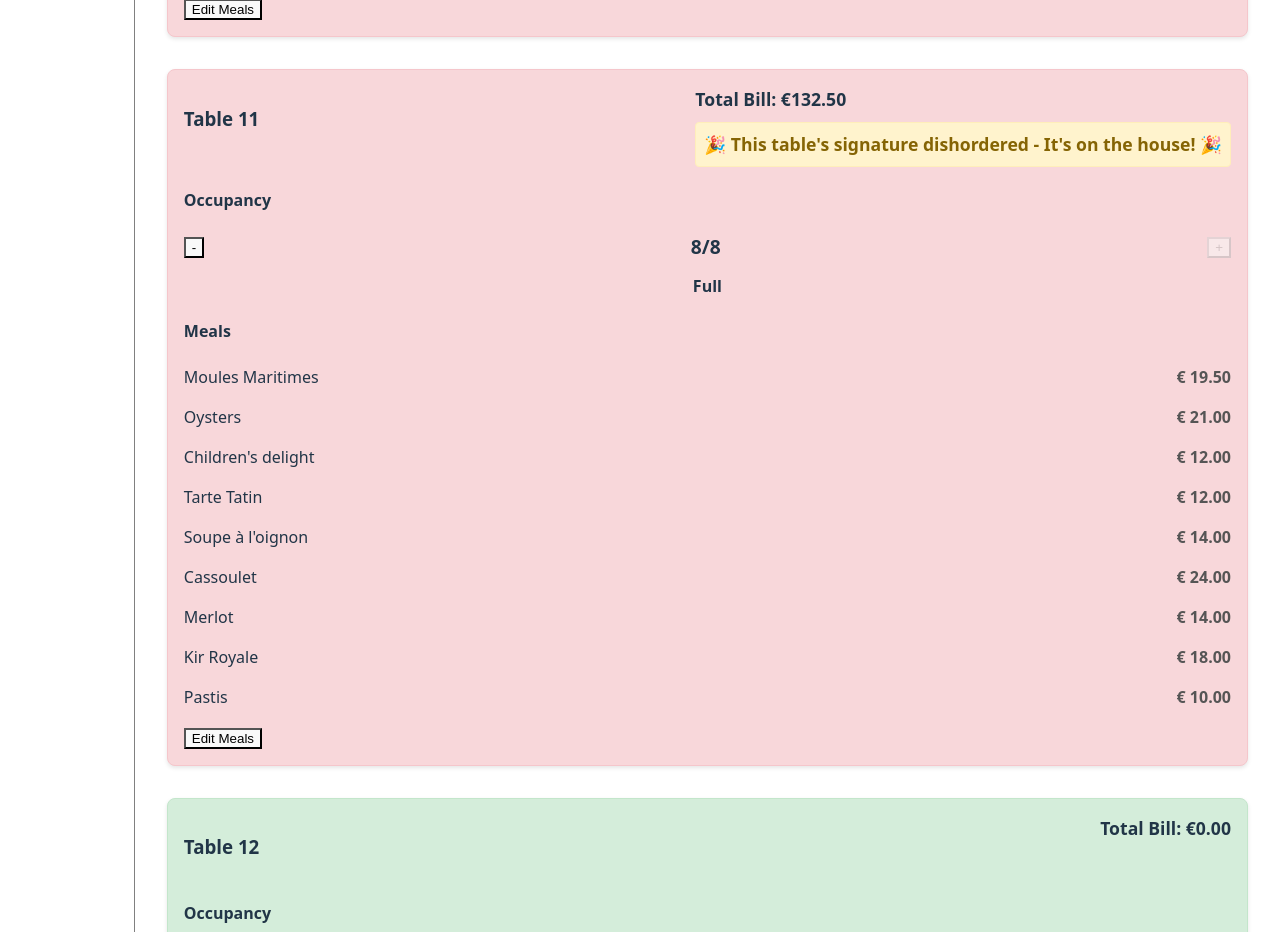
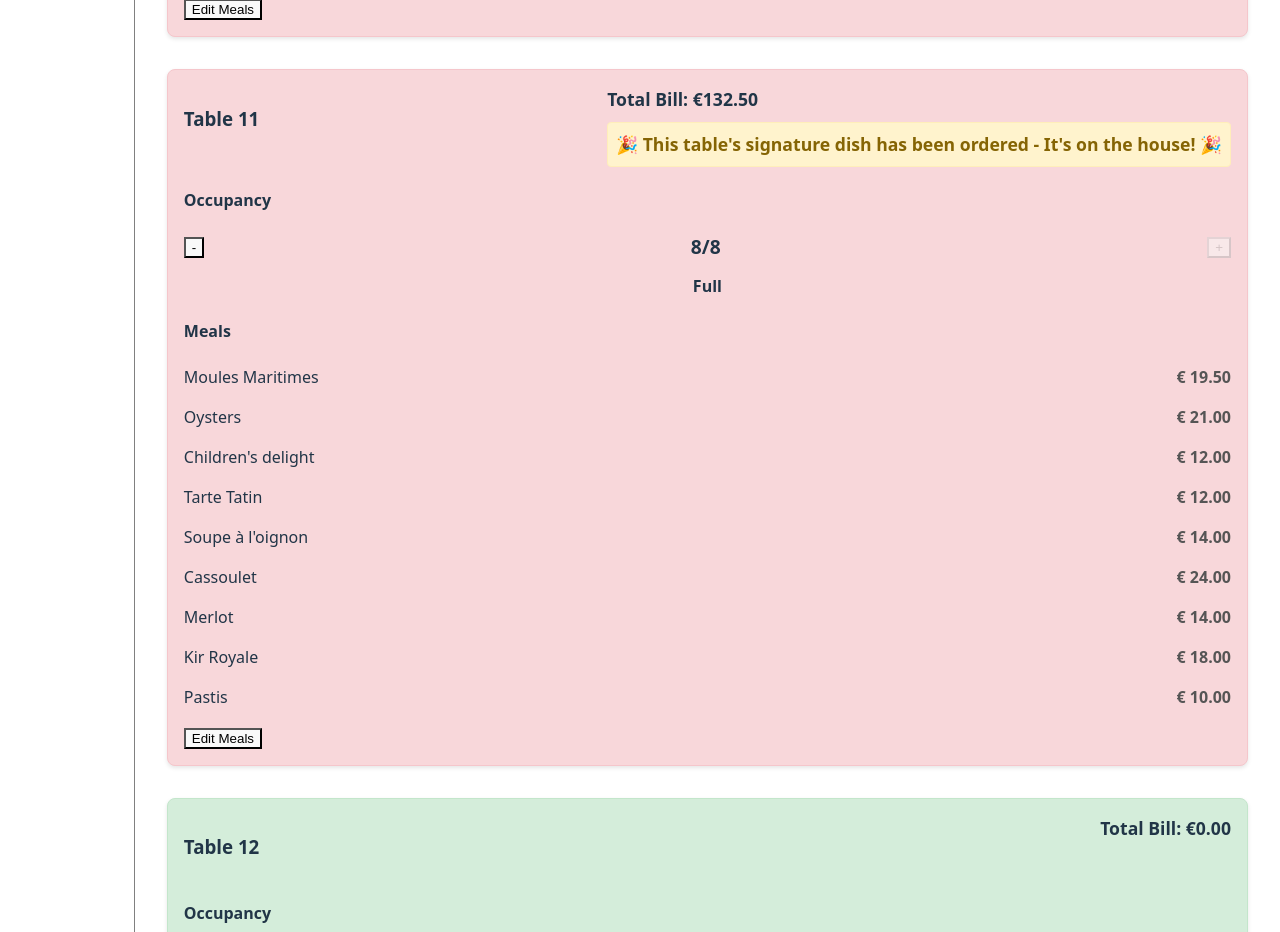
Before and after one commit to mattelaere/web4__maitredhotel__ishamattelaere, a React (Vite) app: page /#/edit in a window 1280 px wide. Shown: the part 3720-4652 px from the top of the page. Built offline with nearby package versions, Linux system fonts and the light colour scheme.

Commit message:
some cleanup

```diff
--- a/src/App.jsx
+++ b/src/App.jsx
@@ -41,7 +41,6 @@ function App() {
       const tmpRestaurant = structuredClone(prevRestaurant);
       const table = tmpRestaurant.tables[tableId];
 
-      // Clear all meals and reset occupancy
       table.mealIds = [];
       table.occupancy = 0;
 
--- a/src/components/Room.jsx
+++ b/src/components/Room.jsx
@@ -10,7 +10,6 @@ const Room = ({
     return (
         <article>
             <h2>{room.name}</h2>
-
             {room.tableIds.map((tableId) => {
                 const table = allTables[tableId];
                 return (
--- a/src/components/Table.jsx
+++ b/src/components/Table.jsx
@@ -41,7 +41,7 @@ const Table = ({
     const total = localMealIds.reduce((total, mealId) => {
       if (mealId === signatureDishId) {
         hasSignatureDish = true;
-        return total; // Don't add to the total (it's free)
+        return total;
       }
       return total + allMeals[mealId].price;
     }, 0);
@@ -81,7 +81,7 @@ const Table = ({
           <span>Total Bill: €{totalBill.toFixed(2)}</span>
           {hasSignatureDish && (
             <div className="signature__dish__notice">
-              <span>🎉 This table's signature dishordered - It's on the house! 🎉</span>
+              <span>🎉 This table's signature dish has been ordered - It's on the house! 🎉</span>
             </div>
           )}
         </div>
```
Also changed, not shown: src/index.css (+0 -18 lines).
